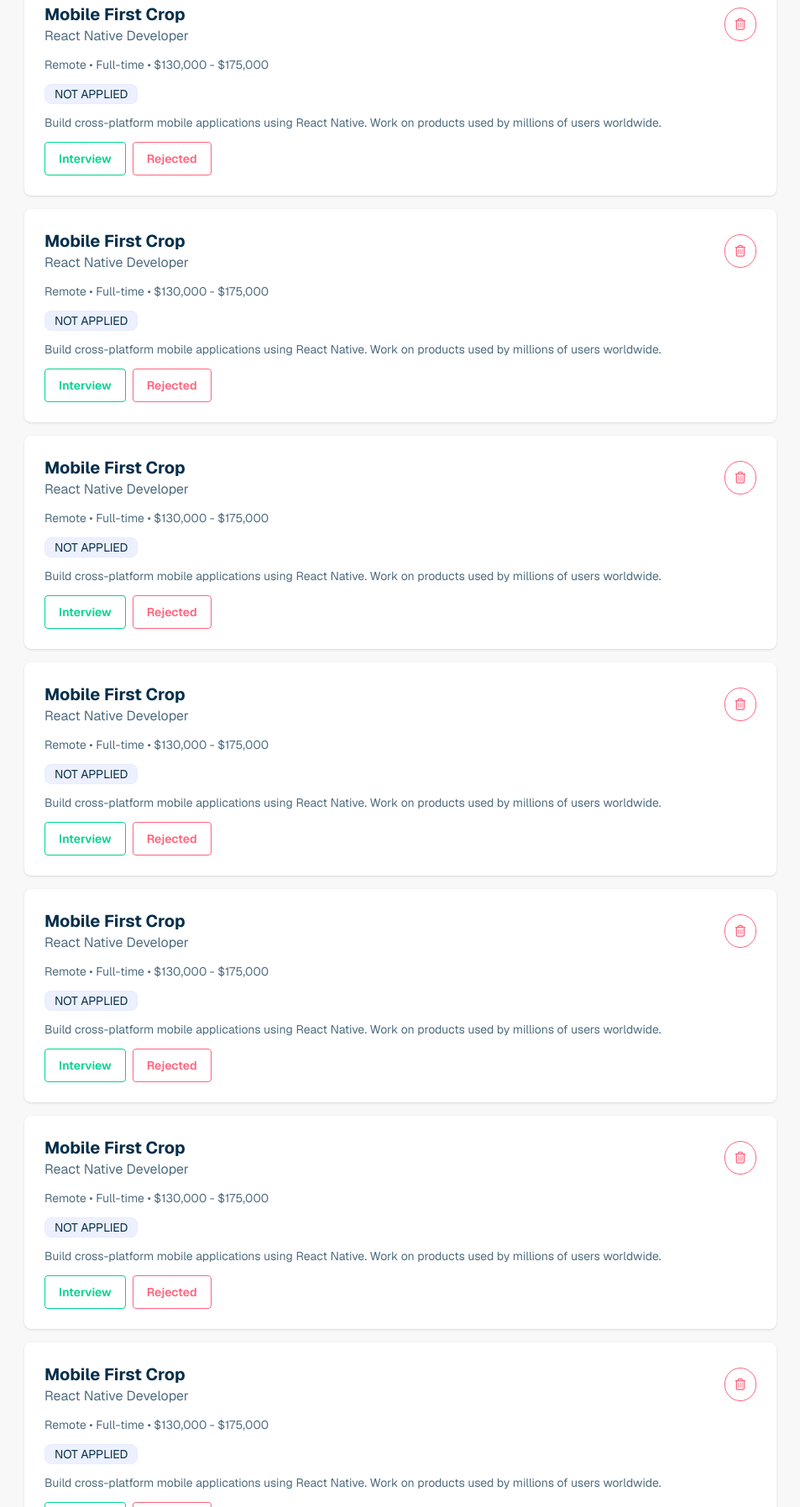
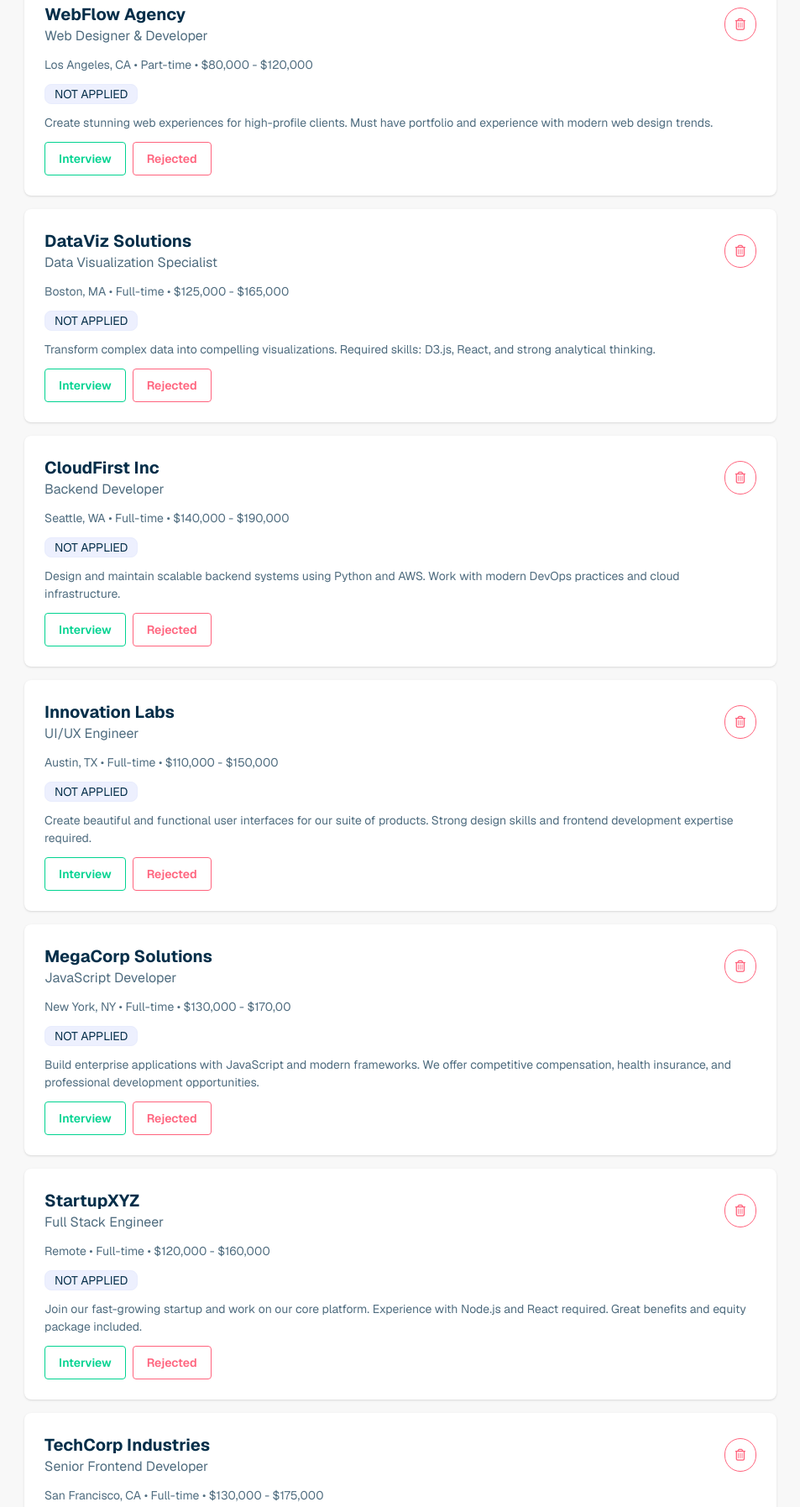
Before and after one commit to mdmukhlesurrahman1/b13-assignment-4, a plain HTML site: page index.html in a window 1280 px wide. Shown: the part 592-2387 px from the top of the page at 84% size, without its empty margins (163-1116 px from the left). Drawn offline with nearby package versions, Linux system fonts and the light colour scheme.

Commit message:
all card updated

```diff
--- a/index.html
+++ b/index.html
@@ -5,6 +5,7 @@
     <meta charset="UTF-8">
     <meta name="viewport" content="width=device-width, initial-scale=1.0">
     <title>Job Application Tracker</title>
+    <link rel="shortcut icon" href="jobs.png" type="image/x-icon">
 
     <!-- Link Tailwind And DaisyUi -->
 
@@ -88,28 +89,7 @@
 
         <section id="all-jobs-section">
 
-            <div class=" jobPost card bg-base-100 shadow-sm w-full my-4">
-                <div class="card-body p-4 md:p-6">
-                    <div class="flex justify-between items-center mb-1">
-                        <div>
-                            <h2 class="company-name text-xl font-bold text-info-content">Mobile First Crop</h2>
-                            <p class="position text-info-content/70 text-[16px]">React Native Developer</p>
-                        </div>
-                        <button class="deleteBtn btn btn-outline btn-error rounded-full p-3">
-                            <i class="fa-regular fa-trash-can"></i>
-                        </button>
-                    </div>
-                    <p class="text-info-content/70 text-[14px]">Remote • Full-time • $130,000 - $175,000</p>
-                    <div class="badge badge-soft badge-primary text-info-content my-1">NOT APPLIED</div>
-                    <p class="text-info-content/70 text-[14px] mb-1">Build cross-platform mobile applications using
-                        React Native. Work on products used by millions of users worldwide.</p>
-                    <div class="flex gap-2">
-                        <button class="job-interview btn btn-outline btn-success">Interview</button>
-                        <button class="job-rejected btn btn-outline btn-error">Rejected</button>
-                    </div>
-
-                </div>
-            </div>
+            <!-- job 1 -->
 
             <div class=" jobPost card bg-base-100 shadow-sm w-full my-4">
                 <div class="card-body p-4 md:p-6">
@@ -122,9 +102,9 @@
                             <i class="fa-regular fa-trash-can"></i>
                         </button>
                     </div>
-                    <p class="text-info-content/70 text-[14px]">Remote • Full-time • $130,000 - $175,000</p>
+                    <p class="salary text-info-content/70 text-[14px]">Remote • Full-time • $130,000 - $175,000</p>
                     <div class="badge badge-soft badge-primary text-info-content my-1">NOT APPLIED</div>
-                    <p class="text-info-content/70 text-[14px] mb-1">Build cross-platform mobile applications using
+                    <p class="details text-info-content/70 text-[14px] mb-1">Build cross-platform mobile applications using
                         React Native. Work on products used by millions of users worldwide.</p>
                     <div class="flex gap-2">
                         <button class="job-interview btn btn-outline btn-success">Interview</button>
@@ -134,21 +114,23 @@
                 </div>
             </div>
 
+            <!-- job 2 -->
+
             <div class=" jobPost card bg-base-100 shadow-sm w-full my-4">
                 <div class="card-body p-4 md:p-6">
                     <div class="flex justify-between items-center mb-1">
                         <div>
-                            <h2 class="company-name text-xl font-bold text-info-content">Mobile First Crop</h2>
-                            <p class="position text-info-content/70 text-[16px]">React Native Developer</p>
+                            <h2 class="company-name text-xl font-bold text-info-content">WebFlow Agency</h2>
+                            <p class="position text-info-content/70 text-[16px]">Web Designer & Developer</p>
                         </div>
                         <button class="deleteBtn btn btn-outline btn-error rounded-full p-3">
                             <i class="fa-regular fa-trash-can"></i>
                         </button>
                     </div>
-                    <p class="text-info-content/70 text-[14px]">Remote • Full-time • $130,000 - $175,000</p>
+                    <p class="salary text-info-content/70 text-[14px]">Los Angeles, CA • Part-time • $80,000 - $120,000</p>
                     <div class="badge badge-soft badge-primary text-info-content my-1">NOT APPLIED</div>
-                    <p class="text-info-content/70 text-[14px] mb-1">Build cross-platform mobile applications using
-                        React Native. Work on products used by millions of users worldwide.</p>
+                    <p class="details text-info-content/70 text-[14px] mb-1">Create stunning web experiences for high-profile
+                        clients. Must have portfolio and experience with modern web design trends.</p>
                     <div class="flex gap-2">
                         <button class="job-interview btn btn-outline btn-success">Interview</button>
                         <button class="job-rejected btn btn-outline btn-error">Rejected</button>
@@ -157,21 +139,23 @@
                 </div>
             </div>
 
+            <!-- job 3 -->
+
             <div class=" jobPost card bg-base-100 shadow-sm w-full my-4">
                 <div class="card-body p-4 md:p-6">
                     <div class="flex justify-between items-center mb-1">
                         <div>
-                            <h2 class="company-name text-xl font-bold text-info-content">Mobile First Crop</h2>
-                            <p class="position text-info-content/70 text-[16px]">React Native Developer</p>
+                            <h2 class="company-name text-xl font-bold text-info-content">DataViz Solutions</h2>
+                            <p class="position text-info-content/70 text-[16px]">Data Visualization Specialist</p>
                         </div>
                         <button class="deleteBtn btn btn-outline btn-error rounded-full p-3">
                             <i class="fa-regular fa-trash-can"></i>
                         </button>
                     </div>
-                    <p class="text-info-content/70 text-[14px]">Remote • Full-time • $130,000 - $175,000</p>
+                    <p class="salary text-info-content/70 text-[14px]">Boston, MA • Full-time • $125,000 - $165,000</p>
                     <div class="badge badge-soft badge-primary text-info-content my-1">NOT APPLIED</div>
-                    <p class="text-info-content/70 text-[14px] mb-1">Build cross-platform mobile applications using
-                        React Native. Work on products used by millions of users worldwide.</p>
+                    <p class="details text-info-content/70 text-[14px] mb-1">Transform complex data into compelling
+                        visualizations. Required skills: D3.js, React, and strong analytical thinking.</p>
                     <div class="flex gap-2">
                         <button class="job-interview btn btn-outline btn-success">Interview</button>
                         <button class="job-rejected btn btn-outline btn-error">Rejected</button>
@@ -180,21 +164,23 @@
                 </div>
             </div>
 
+            <!-- job 4 -->
+
             <div class=" jobPost card bg-base-100 shadow-sm w-full my-4">
                 <div class="card-body p-4 md:p-6">
                     <div class="flex justify-between items-center mb-1">
                         <div>
-                            <h2 class="company-name text-xl font-bold text-info-content">Mobile First Crop</h2>
-                            <p class="position text-info-content/70 text-[16px]">React Native Developer</p>
+                            <h2 class="company-name text-xl font-bold text-info-content">CloudFirst Inc</h2>
+                            <p class="position text-info-content/70 text-[16px]">Backend Developer</p>
                         </div>
                         <button class="deleteBtn btn btn-outline btn-error rounded-full p-3">
                             <i class="fa-regular fa-trash-can"></i>
                         </button>
                     </div>
-                    <p class="text-info-content/70 text-[14px]">Remote • Full-time • $130,000 - $175,000</p>
+                    <p class="salary text-info-content/70 text-[14px]">Seattle, WA • Full-time • $140,000 - $190,000</p>
                     <div class="badge badge-soft badge-primary text-info-content my-1">NOT APPLIED</div>
-                    <p class="text-info-content/70 text-[14px] mb-1">Build cross-platform mobile applications using
-                        React Native. Work on products used by millions of users worldwide.</p>
+                    <p class="details text-info-content/70 text-[14px] mb-1">Design and maintain scalable backend systems using
+                        Python and AWS. Work with modern DevOps practices and cloud infrastructure.</p>
                     <div class="flex gap-2">
                         <button class="job-interview btn btn-outline btn-success">Interview</button>
                         <button class="job-rejected btn btn-outline btn-error">Rejected</button>
@@ -203,21 +189,23 @@
                 </div>
             </div>
 
+            <!-- job 5 -->
+
             <div class=" jobPost card bg-base-100 shadow-sm w-full my-4">
                 <div class="card-body p-4 md:p-6">
                     <div class="flex justify-between items-center mb-1">
                         <div>
-                            <h2 class="company-name text-xl font-bold text-info-content">Mobile First Crop</h2>
-                            <p class="position text-info-content/70 text-[16px]">React Native Developer</p>
+                            <h2 class="company-name text-xl font-bold text-info-content">Innovation Labs</h2>
+                            <p class="position text-info-content/70 text-[16px]">UI/UX Engineer</p>
                         </div>
                         <button class="deleteBtn btn btn-outline btn-error rounded-full p-3">
                             <i class="fa-regular fa-trash-can"></i>
                         </button>
                     </div>
-                    <p class="text-info-content/70 text-[14px]">Remote • Full-time • $130,000 - $175,000</p>
+                    <p class="salary text-info-content/70 text-[14px]">Austin, TX • Full-time • $110,000 - $150,000</p>
                     <div class="badge badge-soft badge-primary text-info-content my-1">NOT APPLIED</div>
-                    <p class="text-info-content/70 text-[14px] mb-1">Build cross-platform mobile applications using
-                        React Native. Work on products used by millions of users worldwide.</p>
+                    <p class="details text-info-content/70 text-[14px] mb-1">Create beautiful and functional user interfaces for
+                        our suite of products. Strong design skills and frontend development expertise required.</p>
                     <div class="flex gap-2">
                         <button class="job-interview btn btn-outline btn-success">Interview</button>
                         <button class="job-rejected btn btn-outline btn-error">Rejected</button>
@@ -226,21 +214,24 @@
                 </div>
             </div>
 
+            <!-- job 6 -->
+
             <div class=" jobPost card bg-base-100 shadow-sm w-full my-4">
                 <div class="card-body p-4 md:p-6">
                     <div class="flex justify-between items-center mb-1">
                         <div>
-                            <h2 class="company-name text-xl font-bold text-info-content">Mobile First Crop</h2>
-                            <p class="position text-info-content/70 text-[16px]">React Native Developer</p>
+                            <h2 class="company-name text-xl font-bold text-info-content">MegaCorp Solutions</h2>
+                            <p class="position text-info-content/70 text-[16px]">JavaScript Developer</p>
                         </div>
                         <button class="deleteBtn btn btn-outline btn-error rounded-full p-3">
                             <i class="fa-regular fa-trash-can"></i>
                         </button>
                     </div>
-                    <p class="text-info-content/70 text-[14px]">Remote • Full-time • $130,000 - $175,000</p>
+                    <p class="salary text-info-content/70 text-[14px]">New York, NY • Full-time • $130,000 - $170,00</p>
                     <div class="badge badge-soft badge-primary text-info-content my-1">NOT APPLIED</div>
-                    <p class="text-info-content/70 text-[14px] mb-1">Build cross-platform mobile applications using
-                        React Native. Work on products used by millions of users worldwide.</p>
+                    <p class="details text-info-content/70 text-[14px] mb-1">Build enterprise applications with JavaScript and
+                        modern frameworks. We offer competitive compensation, health insurance, and professional
+                        development opportunities.</p>
                     <div class="flex gap-2">
                         <button class="job-interview btn btn-outline btn-success">Interview</button>
                         <button class="job-rejected btn btn-outline btn-error">Rejected</button>
@@ -249,21 +240,50 @@
                 </div>
             </div>
 
+            <!-- job 7 -->
+
             <div class=" jobPost card bg-base-100 shadow-sm w-full my-4">
                 <div class="card-body p-4 md:p-6">
                     <div class="flex justify-between items-center mb-1">
                         <div>
-                            <h2 class="company-name text-xl font-bold text-info-content">Mobile First Crop</h2>
-                            <p class="position text-info-content/70 text-[16px]">React Native Developer</p>
+                            <h2 class="company-name text-xl font-bold text-info-content">StartupXYZ</h2>
+                            <p class="position text-info-content/70 text-[16px]">Full Stack Engineer</p>
                         </div>
                         <button class="deleteBtn btn btn-outline btn-error rounded-full p-3">
                             <i class="fa-regular fa-trash-can"></i>
                         </button>
                     </div>
-                    <p class="text-info-content/70 text-[14px]">Remote • Full-time • $130,000 - $175,000</p>
+                    <p class="salary text-info-content/70 text-[14px]">Remote • Full-time • $120,000 - $160,000</p>
                     <div class="badge badge-soft badge-primary text-info-content my-1">NOT APPLIED</div>
-                    <p class="text-info-content/70 text-[14px] mb-1">Build cross-platform mobile applications using
-                        React Native. Work on products used by millions of users worldwide.</p>
+                    <p class="details text-info-content/70 text-[14px] mb-1">Join our fast-growing startup and work on our core
+                        platform. Experience with Node.js and React required. Great benefits and equity package
+                        included.</p>
+                    <div class="flex gap-2">
+                        <button class="job-interview btn btn-outline btn-success">Interview</button>
+                        <button class="job-rejected btn btn-outline btn-error">Rejected</button>
+                    </div>
+
+                </div>
+            </div>
+
+            <!-- job 8 -->
+
+            <div class=" jobPost card bg-base-100 shadow-sm w-full my-4">
+                <div class="card-body p-4 md:p-6">
+                    <div class="flex justify-between items-center mb-1">
+                        <div>
+                            <h2 class="company-name text-xl font-bold text-info-content">TechCorp Industries</h2>
+                            <p class="position text-info-content/70 text-[16px]">Senior Frontend Developer</p>
+                        </div>
+                        <button class="deleteBtn btn btn-outline btn-error rounded-full p-3">
+                            <i class="fa-regular fa-trash-can"></i>
+                        </button>
+                    </div>
+                    <p class="salary text-info-content/70 text-[14px]">San Francisco, CA • Full-time • $130,000 - $175,000</p>
+                    <div class="badge badge-soft badge-primary text-info-content my-1">NOT APPLIED</div>
+                    <p class="details text-info-content/70 text-[14px] mb-1">We are looking for an experienced Frontend
+                        Developer to build scalable web applications using React and TypeScript. You will work with a
+                        talented team on cutting-edge projects.</p>
                     <div class="flex gap-2">
                         <button class="job-interview btn btn-outline btn-success">Interview</button>
                         <button class="job-rejected btn btn-outline btn-error">Rejected</button>
```
Also changed, not shown: script.js (+18 -8 lines).
